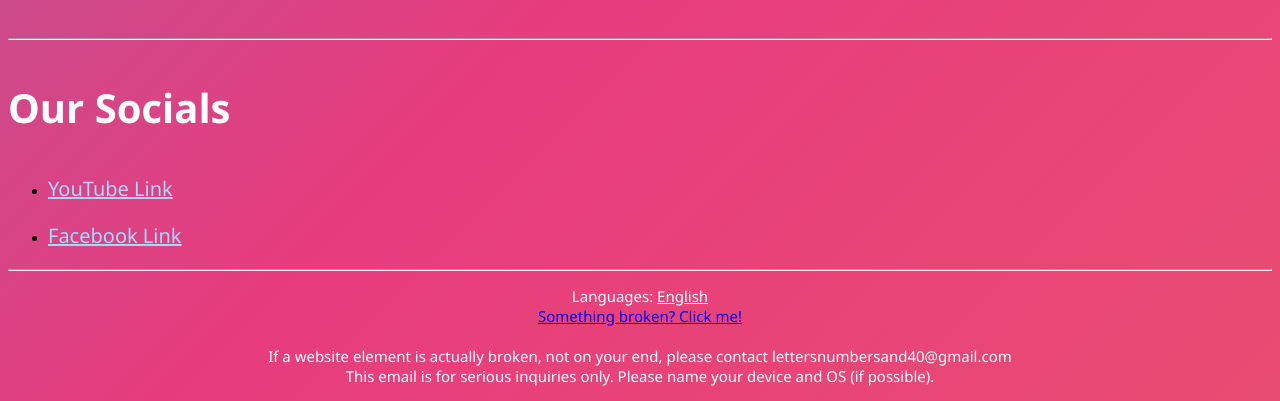
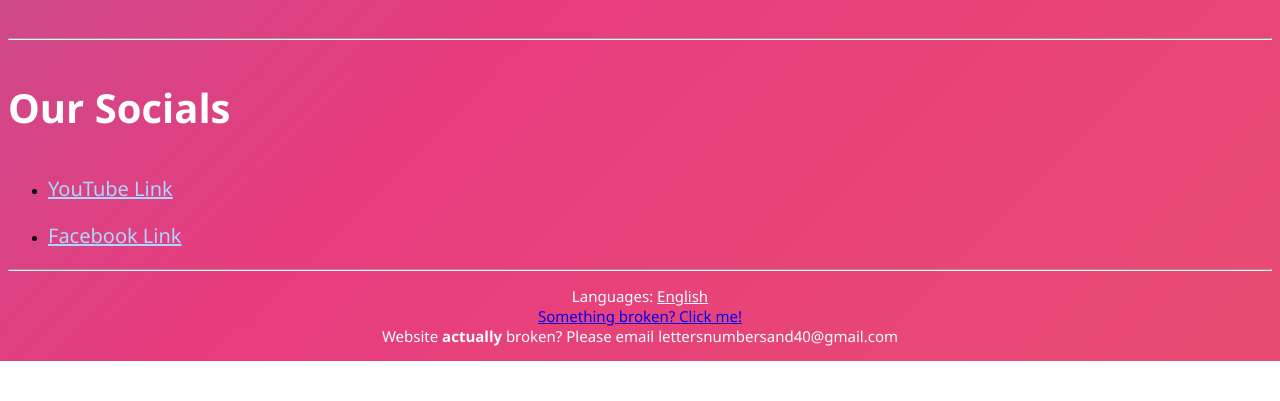
Before and after one commit to NotAvailableNotAvailable/miniature-tribble, a plain HTML site: page index.html in a window 1280 px wide. Shown: the part 1453-1854 px from the top of the page. After the commit the page ends 1814 px from the top, so only its background shows below. Drawn offline with Linux system fonts and the light colour scheme.

Commit message:
Don't break this time

```diff
--- a/index.html
+++ b/index.html
@@ -136,11 +136,10 @@
                 <a href="https://www.toptal.com/developers/hastebin/raw/imipunusuc" target="_blank">
                     Something broken? Click me!
                 </a>
+
                 <br>
-                <br>
-                If a website element is actually broken, not on your end, please contact lettersnumbersand40@gmail.com
-                <br>
-                This email is for serious inquiries only. Please name your device and OS (if possible).
+
+                Website <strong> actually </strong> broken? Please email lettersnumbersand40@gmail.com
             </p>
         </center>
     </body>
```
